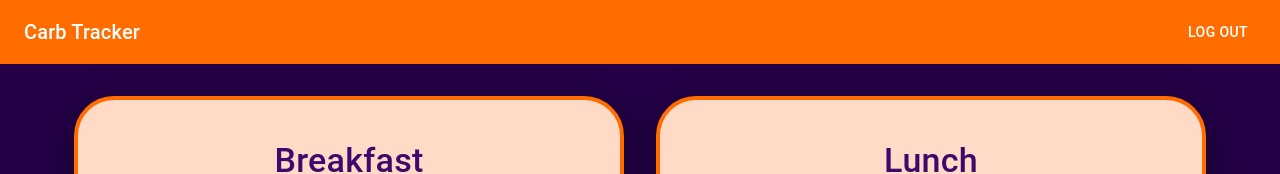
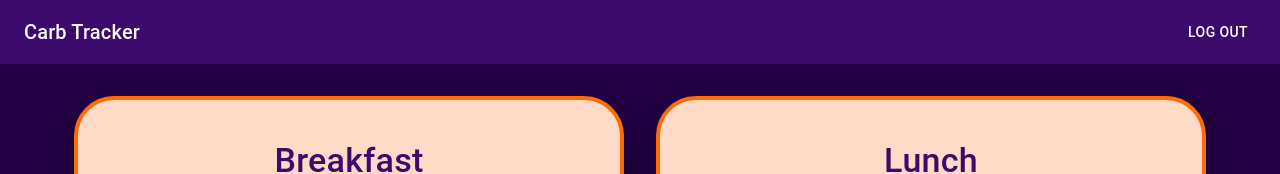
Before and after one commit to hasibshaif/Carb-Tracker, a Next.js app: page / in a window 1280 px wide. Shown: the top 174 px of the page. Built offline with nearby package versions, Linux system fonts and the light colour scheme; no server answers; the database is empty; sample sign-in values are in the browser's storage.

Commit message:
ReferenceError

```diff
--- a/app/page.js
+++ b/app/page.js
@@ -12,7 +12,6 @@ import { MealSection } from '@/app/components/MealSection';
 
 export default function Home() {
   const [user] = useAuthState(auth);
-  const userSession = sessionStorage.getItem('user')
   const router = useRouter();
 
   const [meals, setMeals] = useState({
@@ -78,7 +77,7 @@ export default function Home() {
 
   return (
     <Box sx={{ flexGrow: 1 }}>
-      <AppBar position="static" sx={{ bgcolor: '#ff6d00' }}>
+      <AppBar position="static" sx={{ bgcolor: '#3c096c' }}>
         <Toolbar>
           <Typography variant="h6" component="div" sx={{ flexGrow: 1 }}>
             Carb Tracker
```
